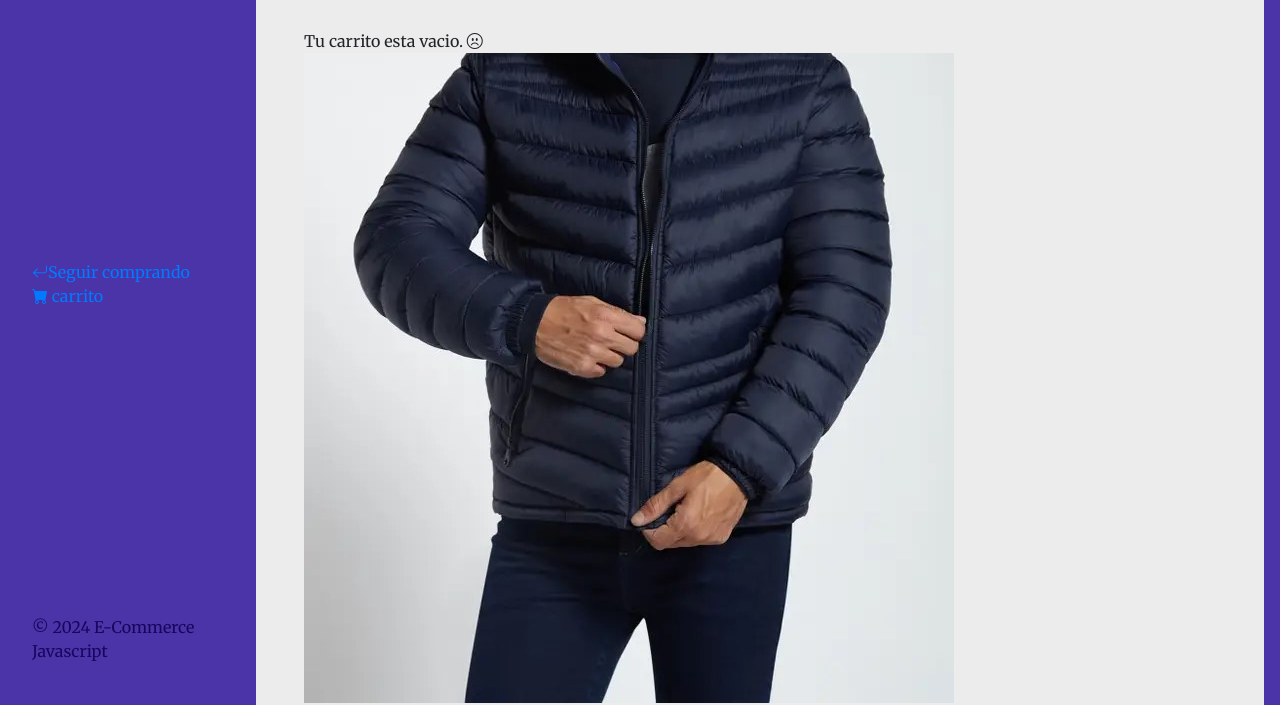
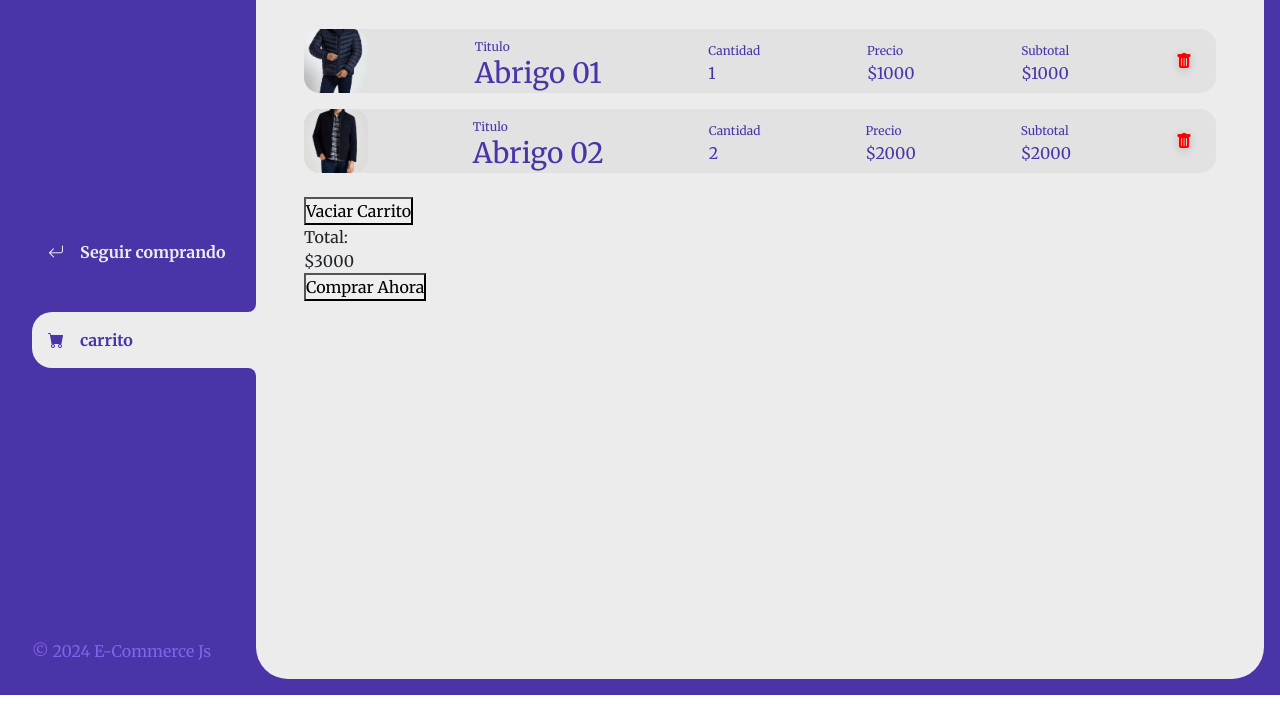
Before and after one commit to Andresfetobon/E-commerce-Javascript, a plain HTML site: page carrito.html in a window 1280 px wide. Shown: the part 105-810 px from the top of the page. Drawn offline with nearby package versions, Linux system fonts and the light colour scheme.

Commit message:
modificacion en el css

```diff
--- a/carrito.html
+++ b/carrito.html
@@ -26,23 +26,26 @@
                 <a class="boton-menu boton-volver" href="/index.html"><i class="bi bi-arrow-return-left"></i>Seguir comprando</a>
               </li>
             <li>
-              <a class="boton-menu boton-carrito" href="/carrito.html"
-                ><i class="bi bi-cart-fill activeboton-menu "></i> carrito</a>
+              <a class="boton-menu boton-carrito active" href="/carrito.html"
+                ><i class="bi bi-cart-fill "></i> carrito</a>
             </li>
           </ul>
         </nav>
         <footer>
-          <p class="text-footer">© 2024 E-Commerce Javascript</p>
+          <p class="text-footer">© 2024 E-Commerce Js</p>
         </footer>
       </aside>
       <main>
+
         <h2 class="titulo-principal">Carrito</h2>
+
         <div class="contenedor-carrito">
-          <p class="Carrito-Vacio">Tu carrito esta vacio. <i class="bi bi-emoji-frown"></i></p>
+
+          <p class="carrito-vacio">Tu carrito esta vacio. <i class="bi bi-emoji-frown"></i></p>
           <div class="carrito-productos">
 
             <div class="carrito-producto">
-                <img src="/img/abrigos/01.jpg" alt="">
+                <img class="carrito-producto-imagen" src="/img/abrigos/01.jpg" alt="">
                 <div class="carrito-producto-titulo">
                     <small>Titulo</small>
                     <h3>Abrigo 01</h3>
@@ -62,7 +65,7 @@
                 <button class="carrito-producto-eliminar"><i class="bi bi-trash-fill "></i></button>
             </div>
             <div class="carrito-producto">
-                <img src="/img/abrigos/02.jpg" alt="">
+                <img class="carrito-producto-imagen" src="/img/abrigos/02.jpg" alt="">
                 <div class="carrito-producto-titulo">
                     <small>Titulo</small>
                     <h3>Abrigo 02</h3>
@@ -84,6 +87,7 @@
           </div>
           </div>
 
+          <br>
           <div class="carrito-acciones">
             <div class="acciones-carrito-izq">
                 <button class="carrito-acciones-vaciar">Vaciar Carrito</button>
--- a/main/main.css
+++ b/main/main.css
@@ -3,7 +3,7 @@
 
 :root {
   --clr-main: #4b33a8;
-  --clr-main-dark: #18065e;
+  --clr-main-ligth: #7f65e9;
   --clr-white: #ececec;
   --clr-gray: #e2e2e2;
   --clr-red: #961818;
@@ -39,6 +39,10 @@ a {
   text-decoration: none;
 }
 
+button {
+  outline: none !important;
+}
+
 .wrapper {
   display: grid;
   grid-template-columns: 1fr 4fr;
@@ -65,33 +69,64 @@ aside {
 .menu {
   display: flex;
   flex-direction: column;
-  gap: .5rem;
+  gap: 0.5rem;
 }
 
-.boton-menu-boton-categoria {
+.boton-menu {
   background-color: transparent;
   border: 0;
   color: var(--clr-white);
   cursor: pointer;
   display: flex;
+  align-items: center;
   gap: 1rem;
   font-weight: 700;
   padding: 1rem;
-  font-size: 0,85rem;
+  font-size: 0, 85rem;
+  border-radius: 20px 0px 0px 20px;
+  position: relative;
 }
 
-.boton-menu-boton-categoria.active {
+.boton-menu.active::before {
+  content: '';
+  position: absolute;
+  width: 1rem;
+  height: 2rem;
+  bottom: 100%;
+  right: 0;
+  background-color: transparent;
+  border-bottom-right-radius: 0.5rem;
+  box-shadow: 0 1rem 0 var(--clr-white);
+}
+
+.boton-menu.active::after {
+  content: '';
+  position: absolute;
+  width: 1rem;
+  height: 2rem;
+  top: 100%;
+  right: 0;
+  background-color: transparent;
+  border-top-right-radius: .5rem;
+  box-shadow: 0 -1rem 0 var(--clr-white);
+}
+
+.boton-menu.active {
   background-color: var(--clr-white);
   color: var(--clr-main);
   width: 100%;
 }
-.boton-menu-boton-categoria > i.bi-hand-index-thumb-fill,
-.boton-menu-boton-categoria > i.bi-hand-index-thumb {
+.boton-menu > i.bi-hand-index-thumb-fill,
+.boton-menu > i.bi-hand-index-thumb {
   transform: rotateZ(90deg);
 }
 
+.boton-carrito {
+  margin-top: 2rem;
+}
+
 .text-footer {
-  color: var(--clr-main-dark);
+  color: var(--clr-main-ligth);
   font-size: 0, 50rem;
 }
 
@@ -155,3 +190,50 @@ main {
   background-color: var(--clr-main);
   color: var(--clr-white);
 }
+
+/* carrito  */
+.contenedor-carrito{
+  display: flex;
+  flex-direction: column;
+  gap: 1.5rem;
+}
+
+.carrito-vacio {
+  color: var(--clr-main);
+  display: none;
+}
+
+.carrito-productos {
+  display: flex;
+  flex-direction: column;
+  gap: 1rem;
+}
+
+
+.carrito-producto {
+  display: flex;
+  align-items: center;
+  justify-content: space-between;
+  background-color: var(--clr-gray);
+  padding: 0,5rem;
+  color: var(--clr-main);
+  border-radius: 1rem;
+  padding-right: 1.5rem;
+}
+
+.carrito-producto-imagen {
+  width: 4rem;
+  border-radius: 1rem;
+}
+
+.carrito-producto small {
+  font-size: .75rem;
+}
+
+.carrito-producto-eliminar {
+  border: 0;
+  background-color: transparent;
+  color: red;
+  cursor: pointer;
+  filter: drop-shadow(0 2px 5px rgba(0, 0, 0, 0.2));
+}
```
Also changed, not shown: index.html (+5 -5 lines).
